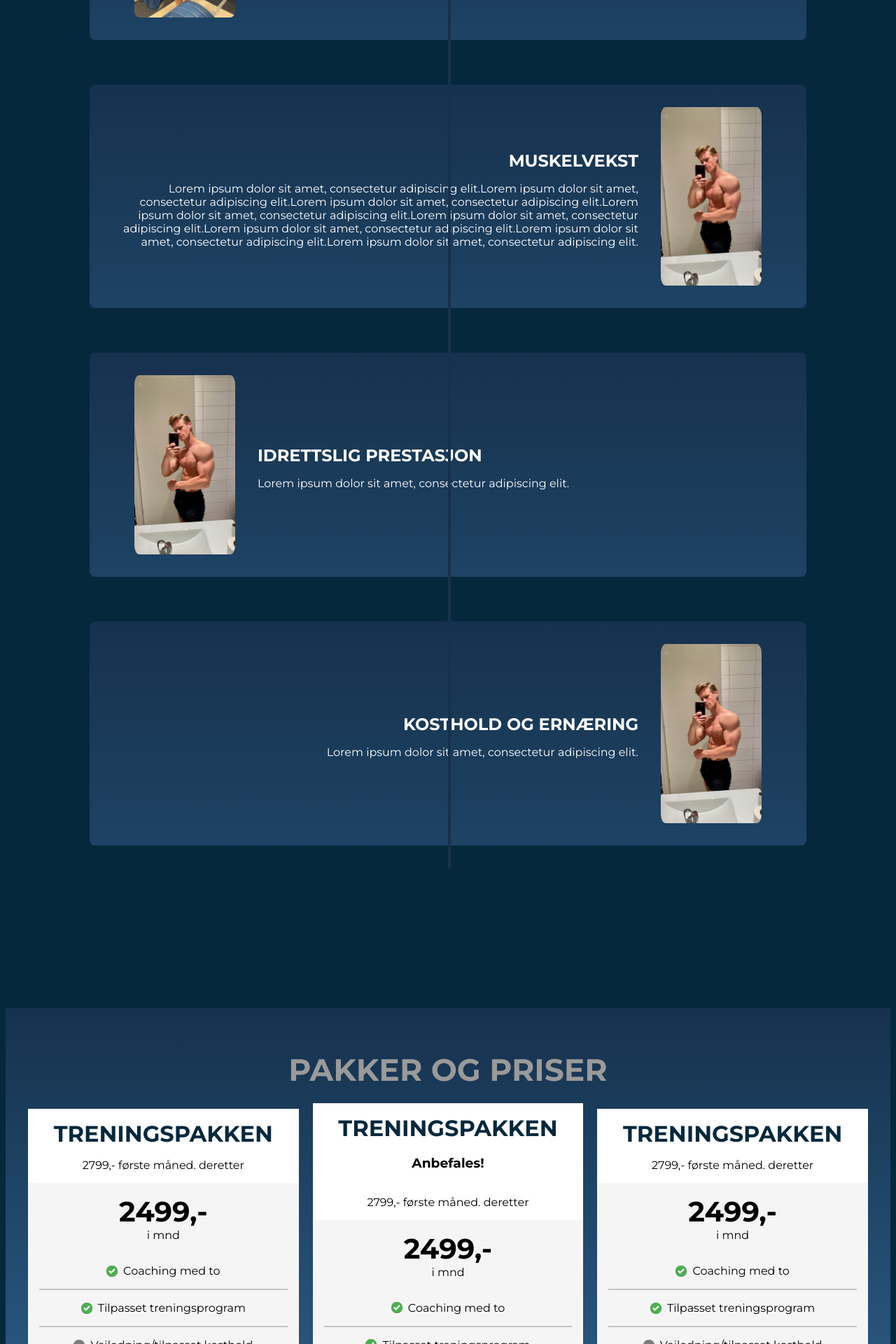
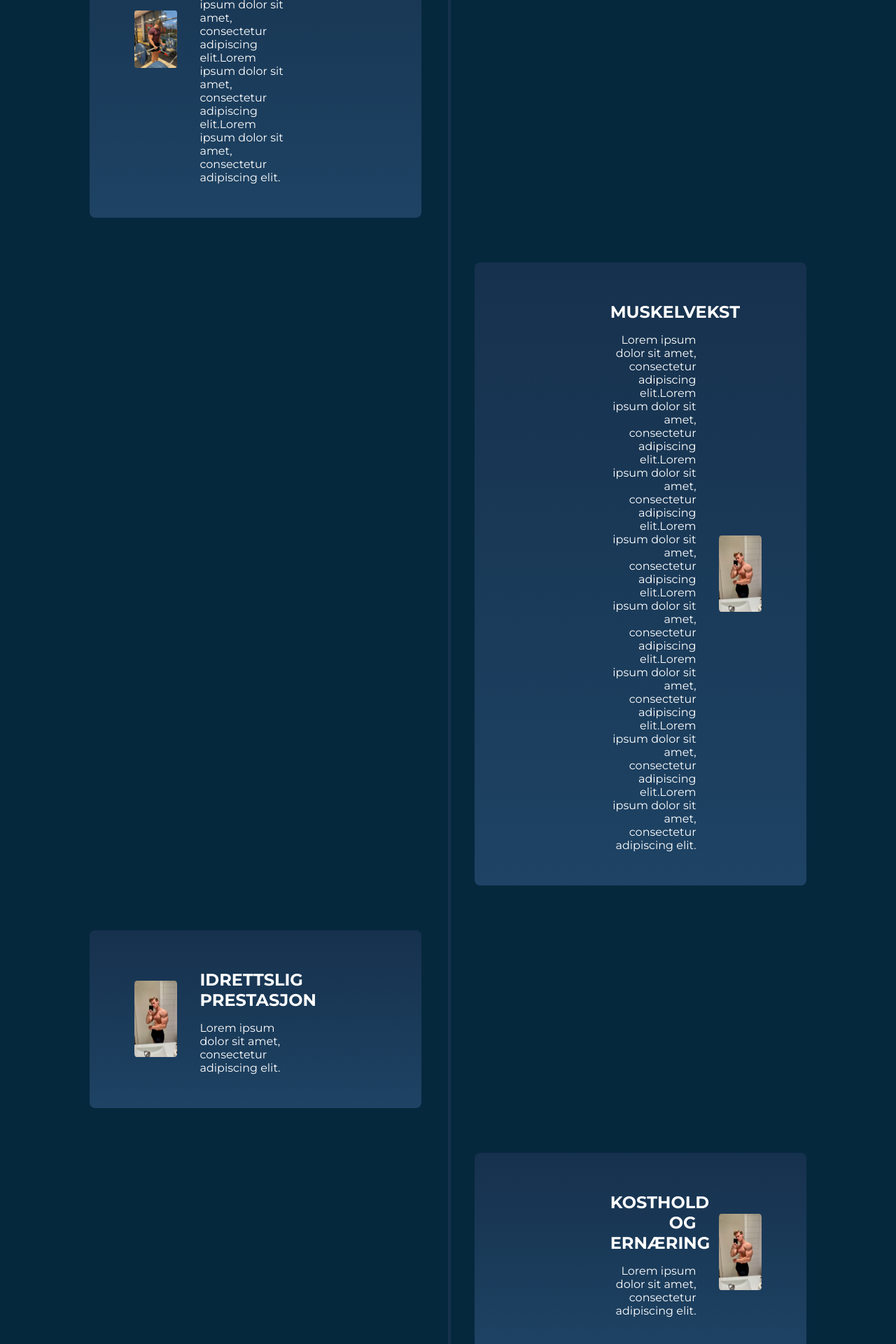
Before and after one commit to Oatre/ebccd, a React (Create React App) app: page / in a window 1280 px wide. Shown: the part 880-2800 px from the top of the page at 70% size. Built offline with nearby package versions, Linux system fonts and the light colour scheme.

Commit message:
More adjusting to ourstrengths.

```diff
--- a/src/Components/OurStrengths/OurStrengths.jsx
+++ b/src/Components/OurStrengths/OurStrengths.jsx
@@ -5,33 +5,42 @@ import strength from '../../Assets/Styrke.png';
 
 const OurStrengths = () => {
   return (
+    // Wrapper, heading, general.
     <div className="our-strength-wrapper">
       <h2 className="our-strength-heading">VÅRE STYRKER</h2>
       <div className="our-strength-grid">
-        <div className="our-strength-item">
+
+        {/* Styrke */}
+        <div className="our-strength-item strength-1">
           <img src={strength} alt="Strength 1" className="our-strength-image" />
-          <div>
+          <div className="our-strength-content">
             <h3 className="our-strength-title">STYRKE</h3>
             <p className="our-strength-description">Lorem ipsum dolor sit amet, consectetur adipiscing elit.Lorem ipsum dolor sit amet, consectetur adipiscing elit.Lorem ipsum dolor sit amet, consectetur adipiscing elit.Lorem ipsum dolor sit amet, consectetur adipiscing elit.</p>
           </div>
         </div>
-        <div className="our-strength-item">
+
+        {/* Muskelvekst */}
+        <div className="our-strength-item strength-2">
           <img src={bigboy} alt="Strength 2" className="our-strength-image" />
-          <div>
+          <div className="our-strength-content">
             <h3 className="our-strength-title">MUSKELVEKST</h3>
             <p className="our-strength-description">Lorem ipsum dolor sit amet, consectetur adipiscing elit.Lorem ipsum dolor sit amet, consectetur adipiscing elit.Lorem ipsum dolor sit amet, consectetur adipiscing elit.Lorem ipsum dolor sit amet, consectetur adipiscing elit.Lorem ipsum dolor sit amet, consectetur adipiscing elit.Lorem ipsum dolor sit amet, consectetur adipiscing elit.Lorem ipsum dolor sit amet, consectetur adipiscing elit.Lorem ipsum dolor sit amet, consectetur adipiscing elit.</p>
           </div>
         </div>
-        <div className="our-strength-item">
+
+        {/* Idrettslig prestasjon */}
+        <div className="our-strength-item strength-3">
           <img src={bigboy} alt="Strength 3" className="our-strength-image" />
-          <div>
+          <div className="our-strength-content">
             <h3 className="our-strength-title">IDRETTSLIG PRESTASJON</h3>
             <p className="our-strength-description">Lorem ipsum dolor sit amet, consectetur adipiscing elit.</p>
           </div>
         </div>
-        <div className="our-strength-item">
+
+        {/* Kosthold og ernæring */}
+        <div className="our-strength-item strength-4">
           <img src={bigboy} alt="Strength 4" className="our-strength-image" />
-          <div>
+          <div className="our-strength-content">
             <h3 className="our-strength-title">KOSTHOLD OG ERNÆRING</h3>
             <p className="our-strength-description">Lorem ipsum dolor sit amet, consectetur adipiscing elit.</p>
           </div>
--- a/src/Components/OurStrengths/ourstrengths.css
+++ b/src/Components/OurStrengths/ourstrengths.css
@@ -12,6 +12,7 @@
   height: 100%;
   width: 4px;
   background: #16314D;
+  margin-top: 56px;
 }
 
 .our-strength-heading {
@@ -33,16 +34,22 @@
 }
 
 .our-strength-item {
+  width: 40%;
   display: flex;
   align-items: center;
   margin-bottom: 2rem;
   padding: 2rem;
   background-image: linear-gradient(to bottom, #16314D, #1E4364);
   border-radius: 8px;
-  flex-basis: 100%;
 }
 
+.strength-2 {
+  margin-left: auto;
+}
 
+.strength-4 {
+  margin-left: auto;
+}
 
 .our-strength-item:nth-child(even) {
   flex-direction: row-reverse;
@@ -57,6 +64,9 @@
   border-radius: 5%;
 }
 
+.our-strength-content {
+  width: 30%;
+}
 
 .our-strength-title {
   font-size: 1.5rem;
```
